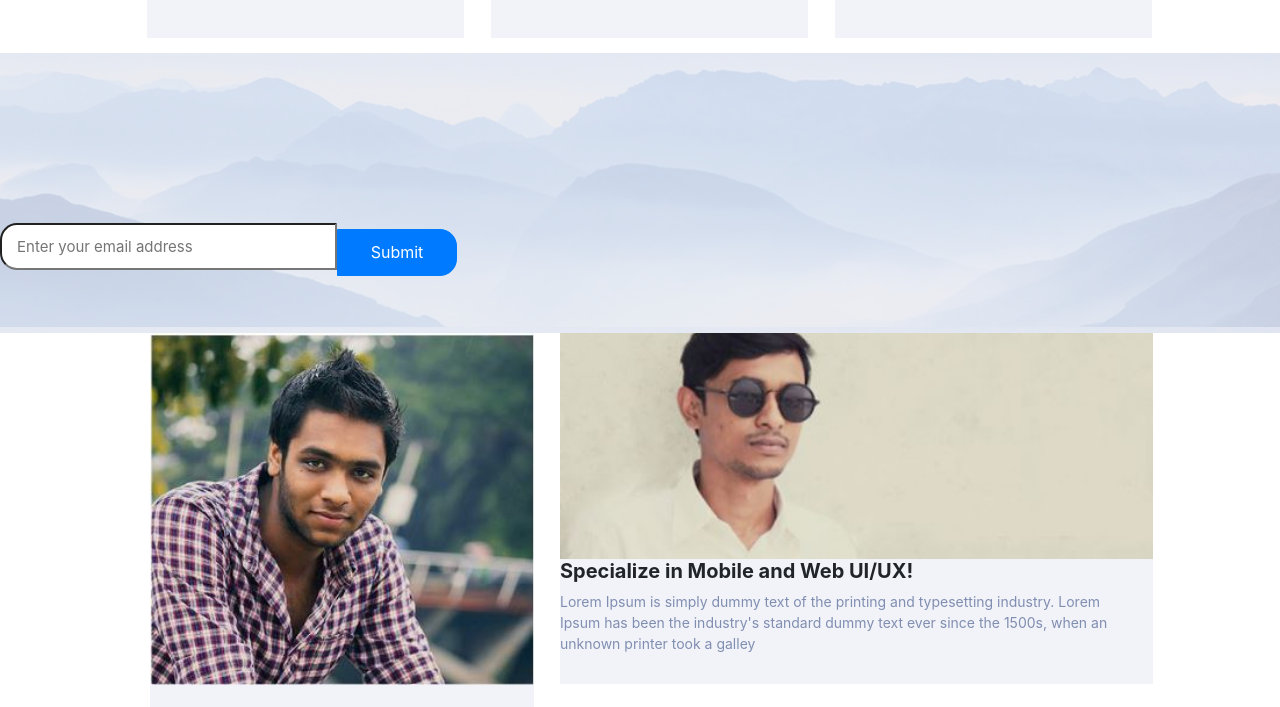
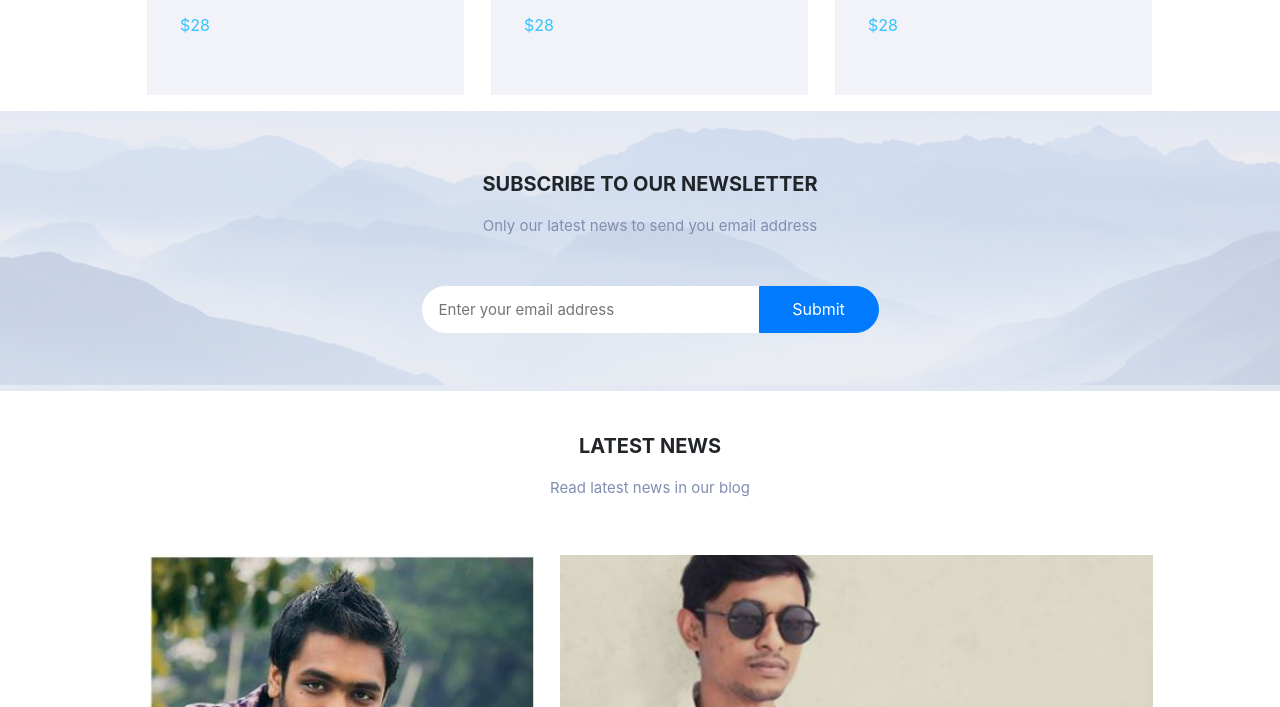
Before and after one commit to naniko555/finalProject, a website: page index.html in a window 1280 px wide. Shown: the part 2248-2955 px from the top of the page. Drawn offline with nearby package versions, Linux system fonts and the light colour scheme.

Commit message:
fixed all sections

```diff
--- a/index.html
+++ b/index.html
@@ -142,16 +142,24 @@
     <!-- ///////////////////////////////////////////////////////////////// -->
 
     <section class="subscribe-section">
+        <div class="subscribe-section-text-wrapper">
+            <p>SUBSCRIBE TO OUR NEWSLETTER</p>
+            <p>Only our latest news to send you email address</p>
+        </div>
         <div class="subscribe-section-button-holder">
-                <input class="txt" type="text" name="name" placeholder="Enter your email address" />
+                <input  type="text"  placeholder="Enter your email address" />
                 <button class="btn btn-primary">Submit</button>
         </div>
-
-    </section>
-
+     </section>
+<!-- //////////////////////////////////////////////////////////////////////////////// -->
 
     <!-- /////////////////////////////////////////////////////////////////////// -->
     <section class="latest-news-section">
+        <div class="lates-news-section-texts">
+            <p>LATEST NEWS</p>
+            <p>Read latest news in our blog</p>
+        </div>
+
         <div class="latest-news">
             <div class="div-left-wrapper">
                 <div class="div-left-wrapper-background"></div>
--- a/style/scss/style-product-main.scss
+++ b/style/scss/style-product-main.scss
@@ -250,14 +250,18 @@
 /////////////////////////////////////////////////////////
 
 .popular-text-wrapper{
-    text-align: center;
-    margin:auto;
+    display: flex;
+    align-items: center;
+    flex-direction: column;
+    margin-top:40px;
+    margin-bottom: 40px;
     p:first-child{
-        font-weight: bold;
-        font-size:30px;
+        font-weight:bold;
+        font-size:20px
     }
     p:last-child{
-        font-size:20px;
+        color:#808EB1;
+        font-size:15px;
     }
 }
 /////////////////////////////////////////////////////////////////
@@ -344,33 +348,48 @@
     height: 280px;
     background-color: blue;
     background-image: url('../style/images/home-newsletter-background.png');
-    padding-top:170px;
+    display: flex;
+    flex-direction: column;
+    justify-content: space-between;
+    padding-top:58px;
+    padding-bottom: 58px;
+.subscribe-section-text-wrapper{
+    display: flex;
+    align-items: center;
+    flex-direction: column;
+    p:first-child{
+        font-weight:bold;
+        font-size:20px
+    }
+    p:last-child{
+        color:#808EB1;
+        font-size:15px;
+    }
+}
+
+
     .subscribe-section-button-holder{
         // border:solid;
-
-            font-size:0;
-
+        display: flex;
+        justify-content: center;
         input{
-            border-radius:17px 0 0 17px;
+            border-radius:25px 0 0 25px;
             height: 47px;
             width: 337px;
-
+            text-indent: 15px;
             display: inline-block;
-            font-size: 2em;
-            padding: 15px;
-            margin:0;
-            box-sizing:border-box;
+           border:none;
             font-size:15px;
         }
+        input[type=text]:focus{
+            outline:none;
+          }
         .btn.btn-primary{
             height: 47px;
             width: 120px;
-            border-radius:0 17px 17px 0;
+            border-radius:0 25px 25px 0;
 
-            margin: 0;
-            outline: 0 none;
-            padding: 0;
-            box-sizing:border-box;
+
         }
 
     }
@@ -382,6 +401,23 @@
     width:1300px;
     padding-left:150px;
     padding-right: 150px;
+
+.lates-news-section-texts{
+    display: flex;
+    align-items: center;
+    flex-direction: column;
+    margin-top:40px;
+    margin-bottom: 40px;
+    p:first-child{
+        font-weight:bold;
+        font-size:20px
+    }
+    p:last-child{
+        color:#808EB1;
+        font-size:15px;
+    }
+}
+
     .latest-news{
         width:1003px;
         height: 696px;
@@ -501,8 +537,7 @@
 
 ///////////////////////
 .footer{
-    widows: 100%;
-    height: 400px;
+    width: 1300px;
     background-color: #F1F3F8;
     display: flex;
     justify-content: space-between;
@@ -538,16 +573,20 @@
                         display:block;
                         height: 25px;
                         width:196px;
+                        background-color: #F1F3F8;
                     }
                     input[type=password]{
+                        margin-top:20px;
                         border: none;
                         border-bottom: 2px solid black;
                         display: block;
                         height: 25px;
                         width:196px;
+                        background-color: #F1F3F8;
 
                     }
                     button{
+                        margin-top:20px;
                         color:white;
                         width:196px;
                     }
```
Also changed, not shown: style/style-product-main.css.
